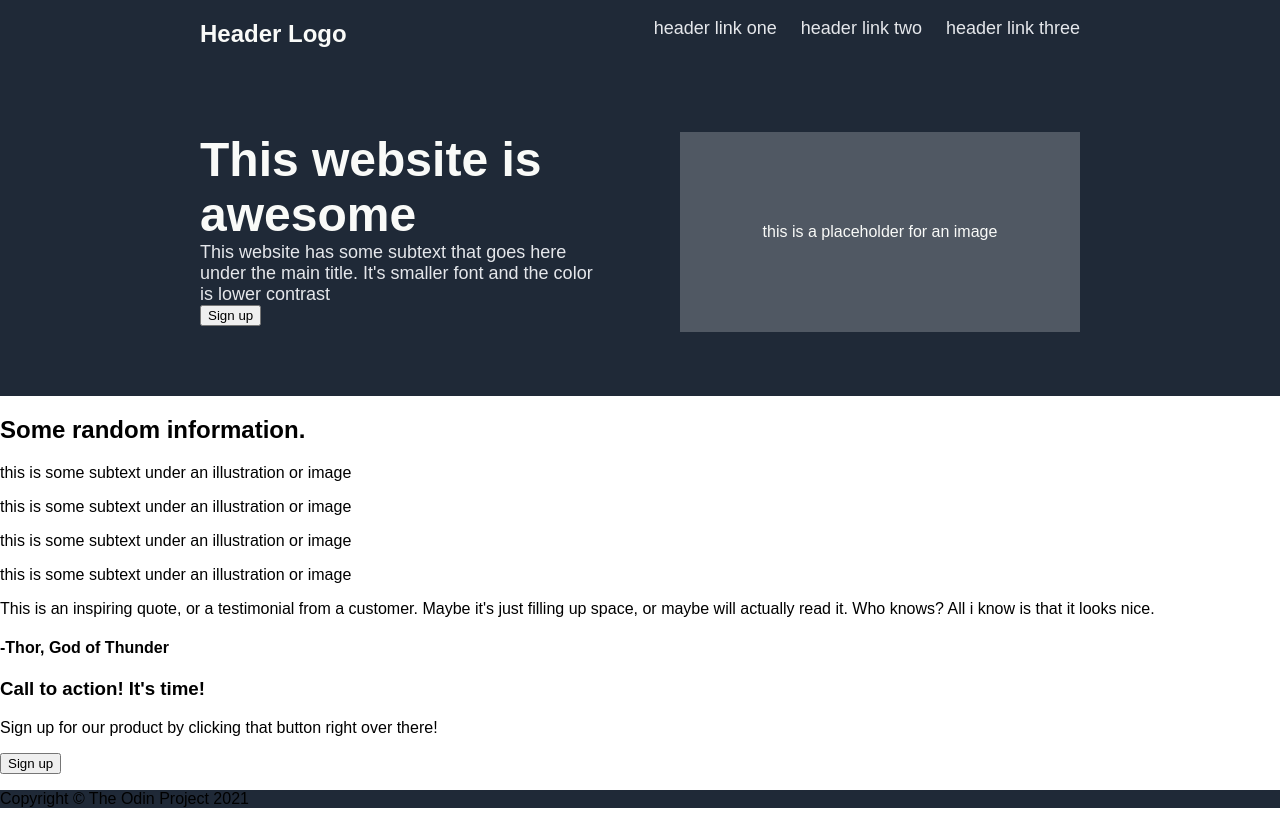
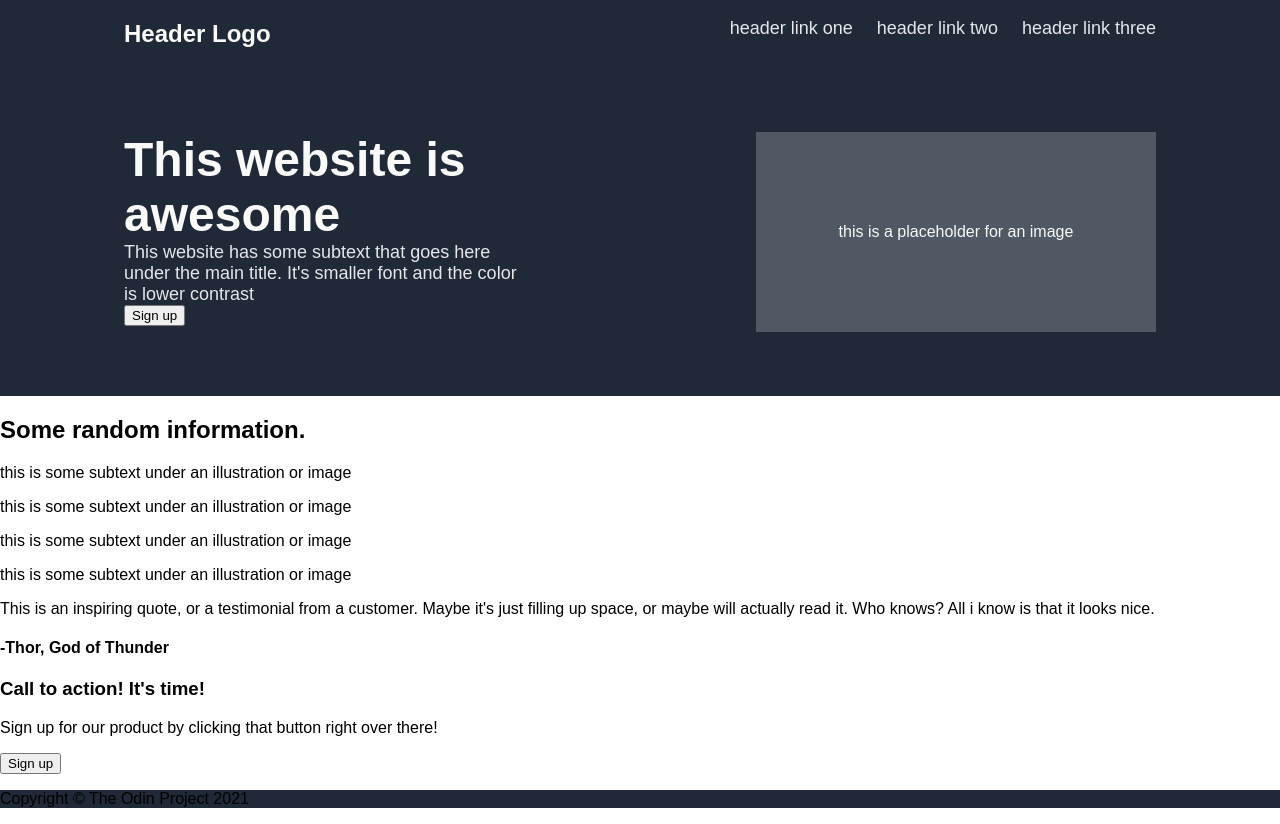
Before and after one commit to kitsuroi/odin-landing-page, a plain HTML site: page index.html in a window 1280 px wide. Drawn offline with Linux system fonts and the light colour scheme.

Commit message:
fix(style): change hero layout a little

```diff
--- a/style.css
+++ b/style.css
@@ -21,7 +21,7 @@ ul {
 .hero {
   display: flex;
   flex-direction: column;
-  padding: 0px 200px;
+  padding: 0px 124px;
 }
 
 .header {
@@ -33,6 +33,7 @@ ul {
   display: flex;
   justify-content: space-between;
   padding: 64px 0px;
+  gap: 16px;
 }
 
 .logo,
@@ -73,4 +74,5 @@ h1 {
   display: flex;
   justify-content: center;
   align-items: center;
+  flex-shrink: 0;
 }
```
